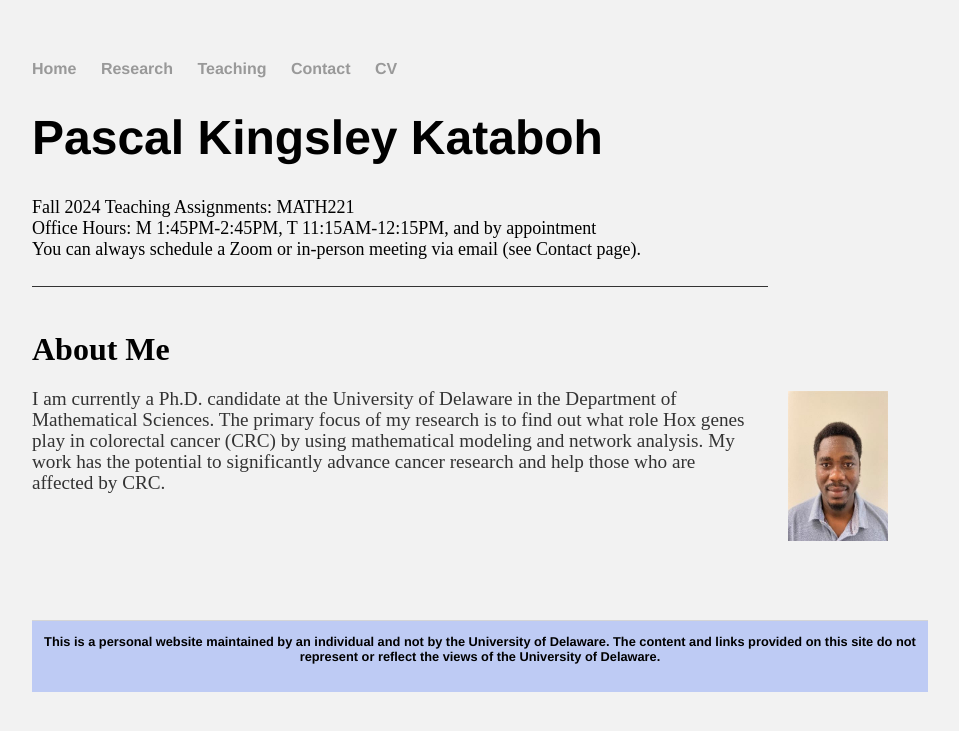
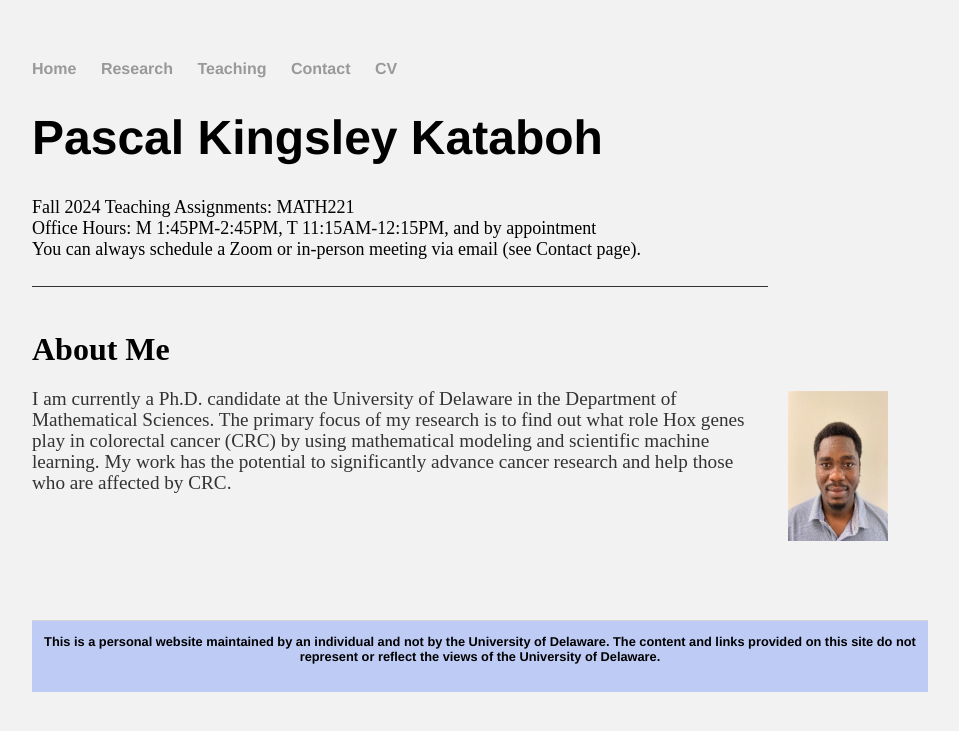
Before and after one commit to kataboh/kataboh.github.io, a Jekyll site: the page built from index.html, in a window 1280 px wide. Shown: the top 731 px of the page, without its empty margins (160-1119 px from the left). Built offline with Jekyll 4.4.1, drawn with Linux system fonts in a browser that asks for light colours.

Commit message:
homepage

```diff
--- a/index.html
+++ b/index.html
@@ -21,7 +21,7 @@ title: Pascal Kingsley Kataboh's Homepage
 	<br>
 	<p>
 		I am currently a Ph.D. candidate at the University of Delaware in the Department of Mathematical Sciences.
-		The primary focus of my research is to find out what role Hox genes play in colorectal cancer (CRC) by using mathematical modeling and network analysis.
+		The primary focus of my research is to find out what role Hox genes play in colorectal cancer (CRC) by using mathematical modeling and scientific machine learning.
 		My work has the potential to significantly advance cancer research and help those who are affected by CRC.
 	</p>
 
```
